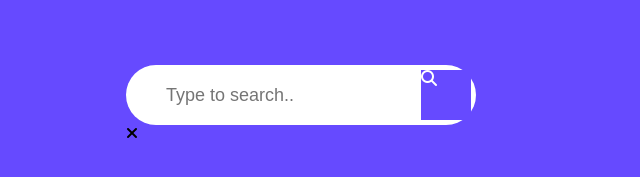
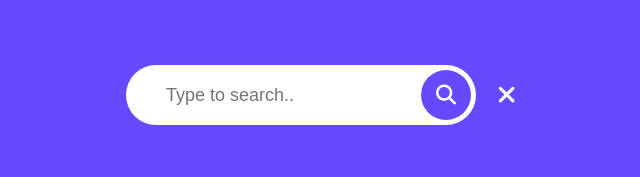
Before and after one commit to theguylex/8.Animated-Search-bar, a plain HTML site: page index.html in a window 1280 px wide. Shown: the part 305-482 px from the top of the page, without its empty margins (339-979 px from the left). Drawn offline with Linux system fonts and the light colour scheme.

Commit message:
searchbtn style completed + cancelBtn

```diff
--- a/style.css
+++ b/style.css
@@ -30,12 +30,27 @@ html,body {
 }
 
 .search-box .search-btn {
-    height: 50px;
-    width: 50px;
-    color: #fff;
     position: absolute;
     top: 50%;
     right: 5px;
     transform: translateY(-50%);
-    background-color: #664aff;
+    height: 50px;
+    width: 50px;
+    color: #fff;
+    background: #664aff;
+    line-height: 50px;
+    font-size: 20px;
+    text-align: center;
+    border-radius: 50px;
+    cursor: pointer;
 }
+
+.search-box .cancel-btn {
+    position: absolute;
+    top: 50%;
+    right: -40px;
+    transform: translateY(-50%);
+    color: #fff;
+    font-size: 25px;
+    cursor: pointer;
+}
```
